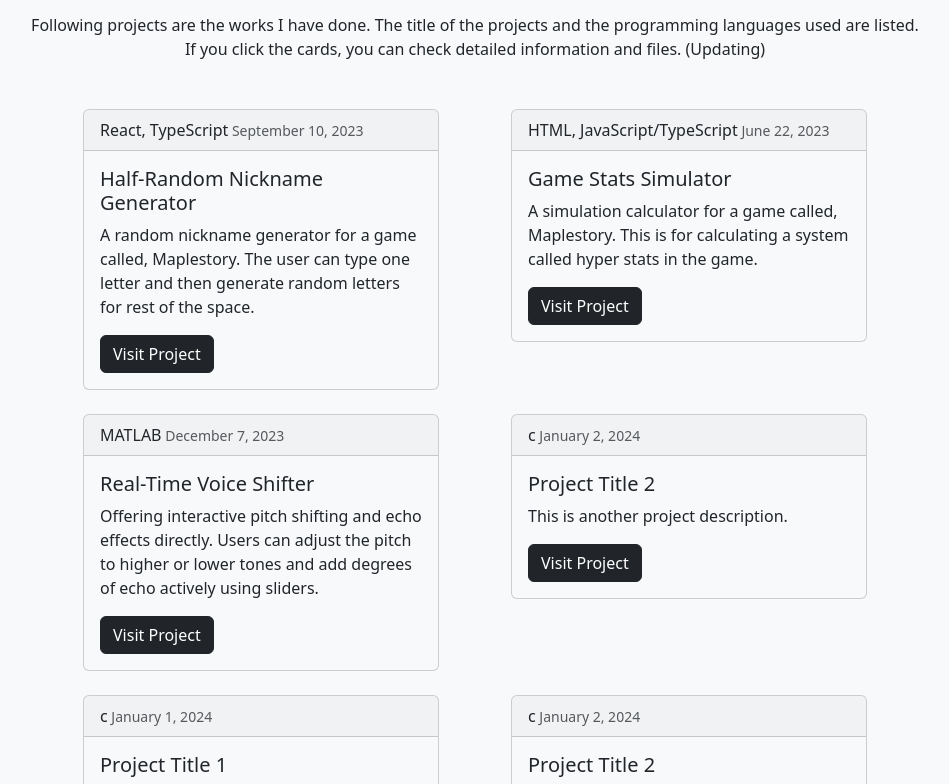
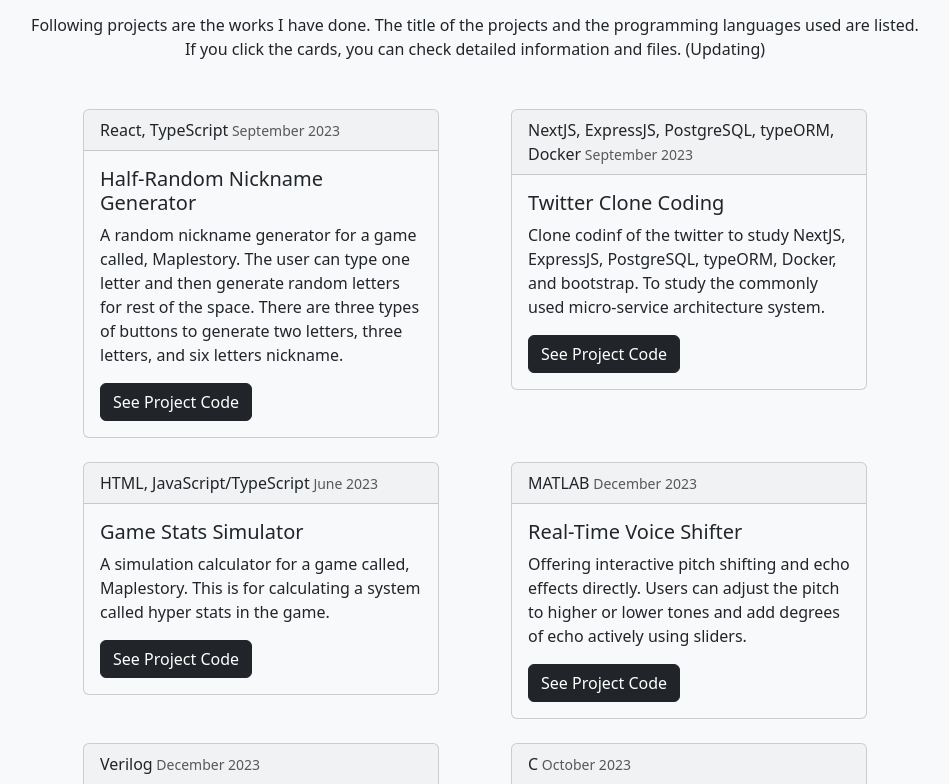
Before and after one commit to datain01/port-page, a React (Vite) app: page / in a window 1280 px wide. Shown: the part 2536-3320 px from the top of the page, without its empty margins (165-1114 px from the left). Built offline with nearby package versions, Linux system fonts and the light colour scheme.

Commit message:
프로젝트 계속 작성중

```diff
--- a/src/components/Project.tsx
+++ b/src/components/Project.tsx
@@ -21,17 +21,29 @@ const Project: React.FC<ProjectProps> = ({ darkMode }) => {
             <ProjCard
               lang = "React, TypeScript"
               title="Half-Random Nickname Generator"
-              date="September 10, 2023"
-              context="A random nickname generator for a game called, Maplestory. The user can type one letter and then generate random letters for rest of the space."
+              date="September 2023"
+              context="A random nickname generator for a game called, Maplestory. The user can type one letter and then generate random letters for rest of the space.
+              There are three types of buttons to generate two letters, three letters, and six letters nickname."
               darkMode={darkMode}
               buttonLink="https://github.com/datain01/half-nyehuing"
             />
           </div>
           <div className="col-md-4 mx-4">
             <ProjCard
+              lang = "NextJS, ExpressJS, PostgreSQL, typeORM, Docker"
+              title="Twitter Clone Coding"
+              date="September 2023"
+              context="Clone codinf of the twitter to study NextJS, ExpressJS, PostgreSQL, typeORM, Docker, and bootstrap.
+              To study the commonly used micro-service architecture system."
+              darkMode={darkMode}
+              buttonLink="https://github.com/datain01/twtClone"
+            />
+          </div>
+          <div className="col-md-4 mx-4 mt-4">
+            <ProjCard
               lang = "HTML, JavaScript/TypeScript"
               title="Game Stats Simulator"
-              date="June 22, 2023"
+              date="June 2023"
               context="A simulation calculator for a game called, Maplestory. This is for calculating a system called hyper stats in the game."
               darkMode={darkMode}
               buttonLink="https://github.com/datain01/hyperCalc"
@@ -42,40 +54,41 @@ const Project: React.FC<ProjectProps> = ({ darkMode }) => {
             <ProjCard
               lang = "MATLAB"
               title="Real-Time Voice Shifter"
-              date="December 7, 2023"
+              date="December 2023"
               context="Offering interactive pitch shifting and echo effects directly.
               Users can adjust the pitch to higher or lower tones and add degrees of echo actively using sliders.
               "
               darkMode={darkMode}
-              buttonLink="#"
+              buttonLink="https://github.com/datain01/voice"
             />
           </div>
           <div className="col-md-4 mx-4 mt-4">
             <ProjCard
-            lang = "c"
-              title="Project Title 2"
-              date="January 2, 2024"
-              context="This is another project description."
+            lang = "Verilog"
+              title="Up-Down Guessing Game"
+              date="December 2023"
+              context="Guessing 7-bit number with switch input. The system compares guessed number and the actual number and determines whether high or low. If the user
+              guesses correctly in 10 chances, the user wins."
               darkMode={darkMode}
-              buttonLink="#"
+              buttonLink="https://github.com/datain01/updown"
             />
           </div>
 
           <div className="col-md-4 mx-4 mt-4">
             <ProjCard
-              lang = "c"
-              title="Project Title 1"
-              date="January 1, 2024"
-              context="This is a brief description of my project."
+              lang = "C"
+              title="Intersection traffic light controller"
+              date="October 2023"
+              context="It is a system that controls the traffic lights of cars and pedestrians at the intersection based on FSM state. It can be tested directly with the MSP432 microcontroller board."
               darkMode={darkMode}
-              buttonLink="#"
+              buttonLink="https://github.com/datain01/trafficControl/tree/main"
             />
           </div>
           <div className="col-md-4 mx-4 mt-4">
             <ProjCard
-              lang = "c"
-              title="Project Title 2"
-              date="January 2, 2024"
+              lang = "Assembly"
+              title="Blink Controller"
+              date="September 2023"
               context="This is another project description."
               darkMode={darkMode}
               buttonLink="#"
--- a/src/components/detail/ProjCard.tsx
+++ b/src/components/detail/ProjCard.tsx
@@ -25,7 +25,7 @@ const ProjCard: React.FC<ProjCardProps> = ({ lang, title, date, context, darkMod
       <div className="card-body">
         <h5 className="card-title">{title}</h5>
         <p className="card-text">{context}</p>
-        <a href={buttonLink} className={btnClasses}>Visit Project</a>
+        <a href={buttonLink} className={btnClasses}>See Project Code</a>
       </div>
     </div>
   );
```
